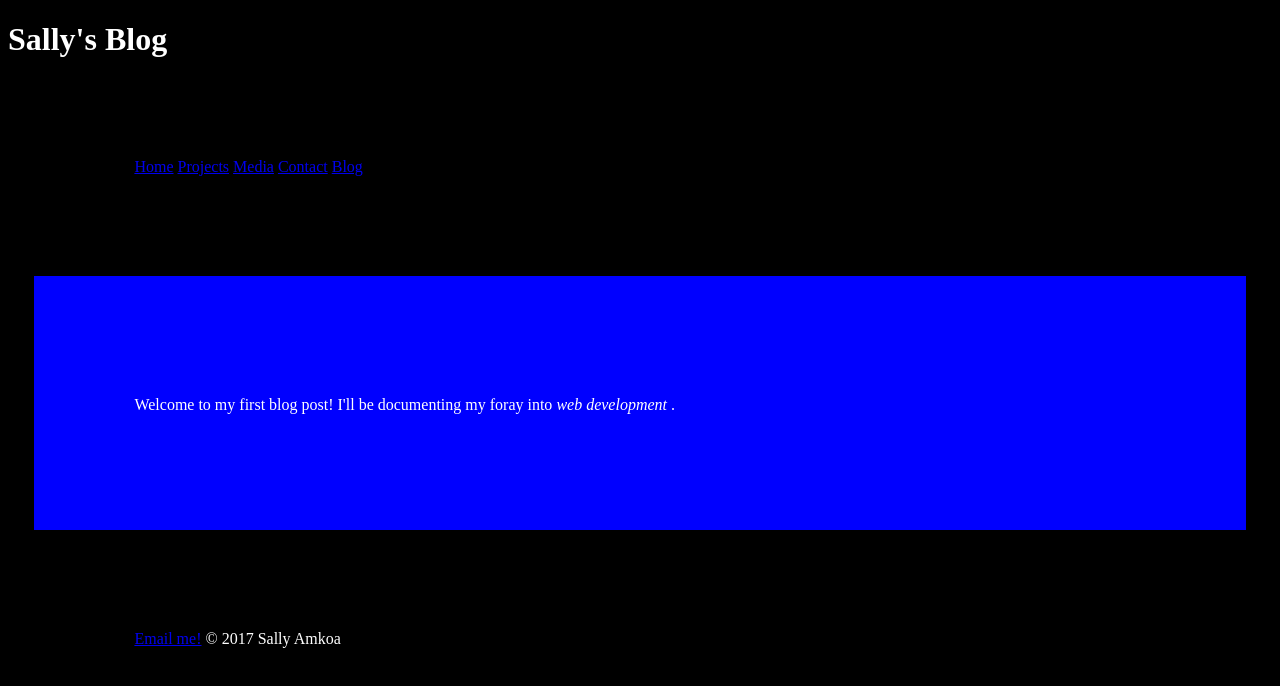
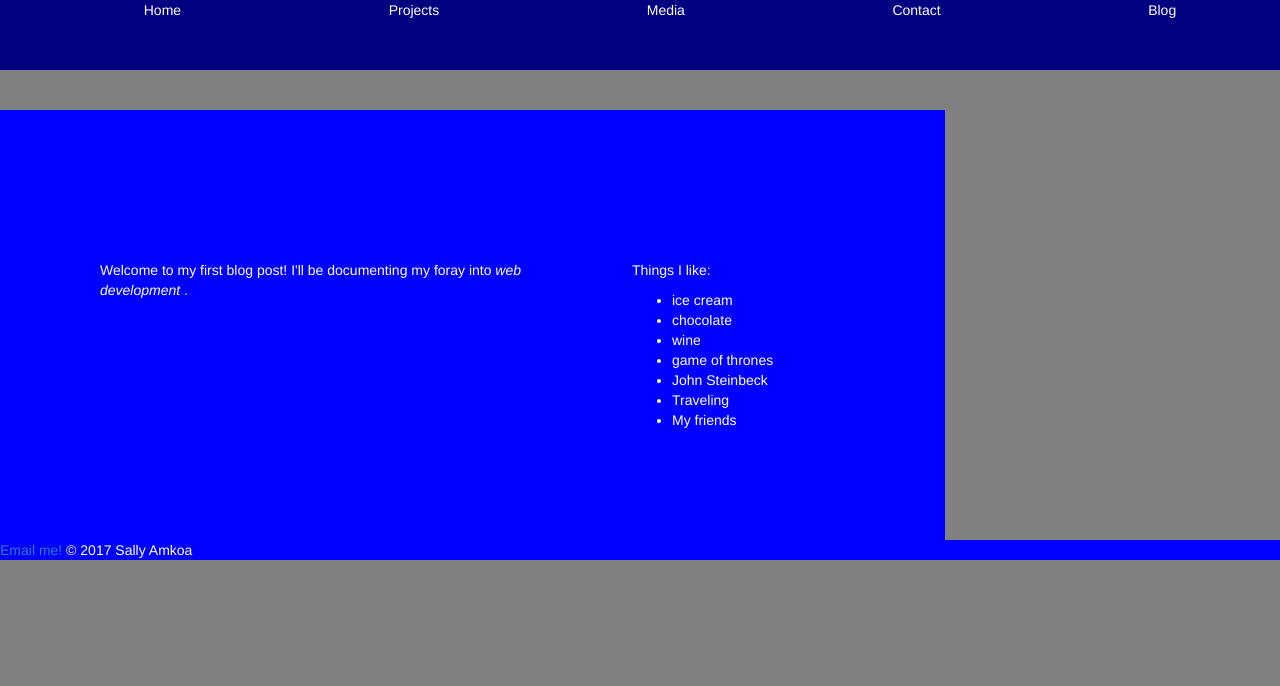
Before and after one commit to SallyAmkoa/sallyamkoa, a website: page blog/index.html in a window 1280 px wide. Drawn offline with nearby package versions, Linux system fonts and the light colour scheme.

```diff
--- a/CSS/style.css
+++ b/CSS/style.css
@@ -1,24 +1,90 @@
 
 body {
-    background-color:black;
-    color: white
+    background-color:gray;
+    color: white;
 }
-div {margin-top: 100px
+
+div {margin-top: 100px;
     }
-.header{margin-top: 0
+
+.header{margin-top: 100px;
+  background-color: pink;
 }
+
 .content-area {
   background-color: blue;
-  color: white;
+  color: b;
   padding:100px;
-  border: 2px dotted:black
-      }
+  border: 2px dotted:black;
+  }
+
 .footer{margin-top: 0;
-  text: .8em
+  background-color: blue;
+  text: .8em;
 }
+
 .italic{font-style: italic;
 }
+
+.center{
+  margin:0px auto;
+  max-width: 20%;
+}
+
+nav {
+  position: fixed;
+  top: 0;
+  left: 0;
+  height: 5em;
+  width: 100vw;
+  background-color: navy;
+  color: white;
+}
+
+nav a {
+  text-decoration:none;
+  color: white
+}
+nav>ul{
+  display: flex;
+  flex-direction: row;
+  flex-wrap: wrap;
+  justify-content: space-around;
+  align-items: center;
+}
+
+nav li {
+  display: inline;
+  list-style-type: none;
+}
+
+form{
+  margin-top:50px;
+}
+
+div{
+  margin-top:50px;
+}
+
 .container {
-max-width: 80%;
-margin: 100px auto 0px auto;
+  max-width: 960px;
+  overflow: auto;
 }
+
+.sidebar {
+  /*float: left;*/
+  /*width: 25%;*/
+}
+
+.blog-content{
+  width: 70%;
+}
+
+#greeting {
+  background-color: gray;
+  color: black;
+}
+
+.headerfooter{
+margin-top: 100px;
+}
--- a/blog/index.html
+++ b/blog/index.html
@@ -1,6 +1,7 @@
 <!DOCTYPE html>
 <html lang="en">
 <head>
+  <link rel="stylesheet" href="../node_modules/bootstrap/dist/css/bootstrap.css">
   <meta charset="UTF-8">
   <meta name="viewport" content="width=device-width, initial-scale=1.0">
   <meta http-equiv="X-UA-Compatible" content="ie=edge">
@@ -35,26 +36,41 @@
 </head>
 
 <body>
-  <div class="header">
+  <div class="header center">
     <h1>Sally's Blog</h1>
   </div>
 
-  <nav class="container">
-    <a href="../index.html">Home</a>
-    <a href="../projects/index.html">Projects</a>
-    <a href="../media/index.html">Media</a>
-    <a href="../contact/index.html">Contact</a>
-    <a href="#">Blog</a>
+  <nav>
+    <ul>
+      <li><a href="../index.html">Home</a></li>
+      <li><a href="../projects/index.html">Projects</a></li>
+      <li><a href="../media/index.html">Media</a></li>
+      <li><a href="../contact/index.html">Contact</a></li>
+      <li><a href="#">Blog</a></li>
+    </ul>
   </nav>
 
-  <div class="content-area container">
-    <h2></h2>
+  <div class="content-area container row">
+   <div class="blog-content col-md-9">
     <p>Welcome to my first blog post! I'll be documenting my foray into
       <span class="italic"> web development </span>.</p>
+  </div>
+
+  <div class="sidebar col-md-3">
+    <p>Things I like:</p>
+    <ul class=".ul-container">
+      <li>ice cream</li>
+      <li>chocolate</li>
+      <li>wine</li>
+      <li>game of thrones</li>
+      <li>John Steinbeck</li>
+      <li>Traveling</li>
+      <li>My friends</li>
+    </ul>
+  </div>
 
   </div>
-
-  <div class="footer container">
+  <div class="footer">
     <a class = "list2" href="mailto:sallyamkoa@gmail.com?subject=feedback">Email me!</a>
     &copy 2017 Sally Amkoa
   </div>
--- /dev/null
+++ b/media/greeting.js
@@ -0,0 +1,3 @@
+var name = prompt("Hi there! What's your name?");
+var output = document.querySelector('#greeting');
+output.innerHTML = "<p>Thanks for visiting, " + name + ".</p>";
```
Also changed, not shown: contact/index.html (+17 -14 lines), index.html (+15 -8 lines), media/index.html (+17 -7 lines), package.json (added, +23 -0 lines), 1 other file.
